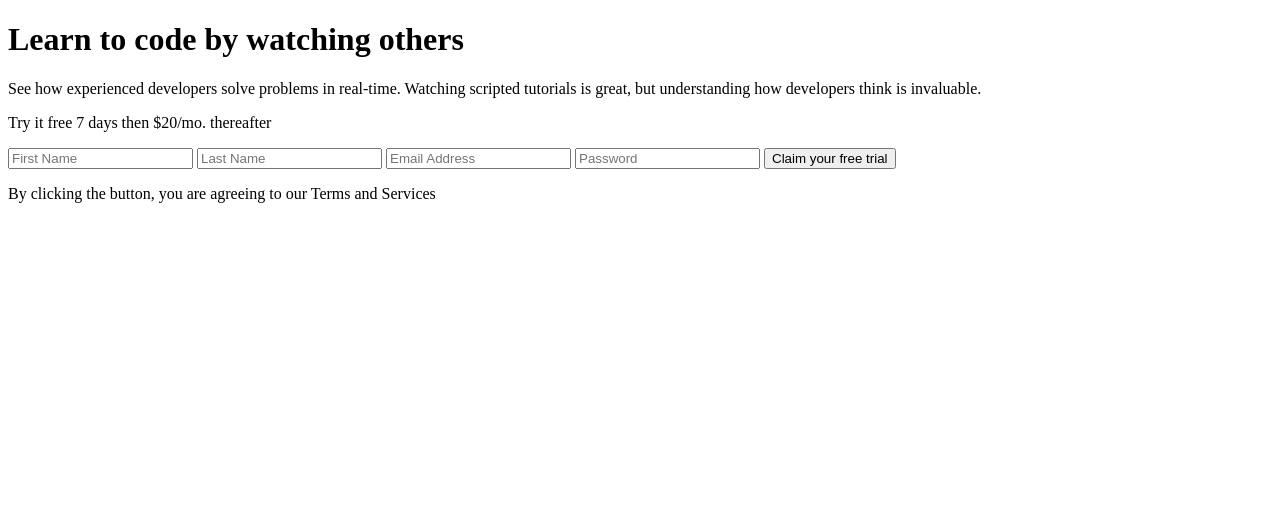
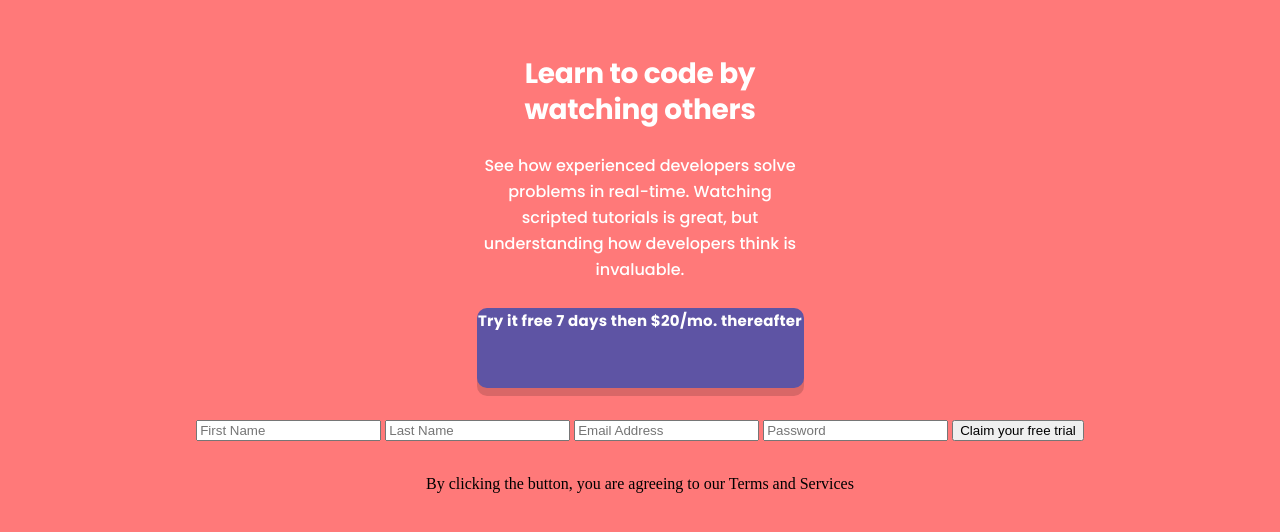
Before and after one commit to HiQendresa/intro-component-with-sign-up-form, a plain HTML site: page index.html in a window 1280 px wide. Drawn offline with Linux system fonts and the light colour scheme.

Commit message:
add style

```diff
--- a/index.html
+++ b/index.html
@@ -5,6 +5,7 @@
   <meta name="viewport" content="width=device-width, initial-scale=1.0"> <!-- displays site properly based on user's device -->
 
   <link rel="icon" type="image/png" sizes="32x32" href="./images/favicon-32x32.png">
+  <link rel="stylesheet" type="text/css"  href="style.css">
 
   <title>Frontend Mentor | Intro component with sign up form</title>
 
--- a/style.scss
+++ b/style.scss
@@ -40,6 +40,11 @@ body {
     max-width: 1440px;
     position: relative;
     padding: 0px;
+    background-image: url('./images/bg-intro-mobile.png');
+    background-repeat: no-repeat;
+    background-position: center;
+    background-size: contain;
+    background: #FF7979;
 }
 
 
@@ -58,5 +63,59 @@ main {
         display: flex;
         flex-direction: column;
         gap: 30px;
+        display: flex;
+        flex-direction: column;
+        gap: 30px;
+        justify-content: center;
+        align-items: center;
+        padding: 56px 0;
+
+        .content {
+            max-width: 327px;
+            display: flex;
+            flex-direction: column;
+            align-items: center;
+            justify-content: center;
+            gap: 25px;
+
+            .title {
+                color: #FFF;
+                text-align: center;
+                font-family: Poppins;
+                font-size: 28px;
+                font-style: normal;
+                font-weight: 700;
+                line-height: 36px;
+                letter-spacing: -0.292px;
+            }
+
+            .description {
+                color: #FFF;
+                text-align: center;
+                font-family: Poppins;
+                font-size: 16px;
+                font-style: normal;
+                font-weight: 500;
+                line-height: 26px;
+            }
+
+            p {
+                width: 327px;
+                height: 80px;
+                flex-shrink: 0;
+                border-radius: 10px;
+
+                 color: #FFF;
+                text-align: center;
+                font-family: Poppins;
+                font-size: 15px;
+                font-style: normal;
+                font-weight: 700;
+                line-height: 26px; /* 173.333% */
+                letter-spacing: 0.268px;
+                background: #5E54A4;
+                box-shadow: 0px 8px 0px 0px rgba(0, 0, 0, 0.15);
+            }
+        }
     }
 }
```
Also changed, not shown: style.css, 1 other file.
